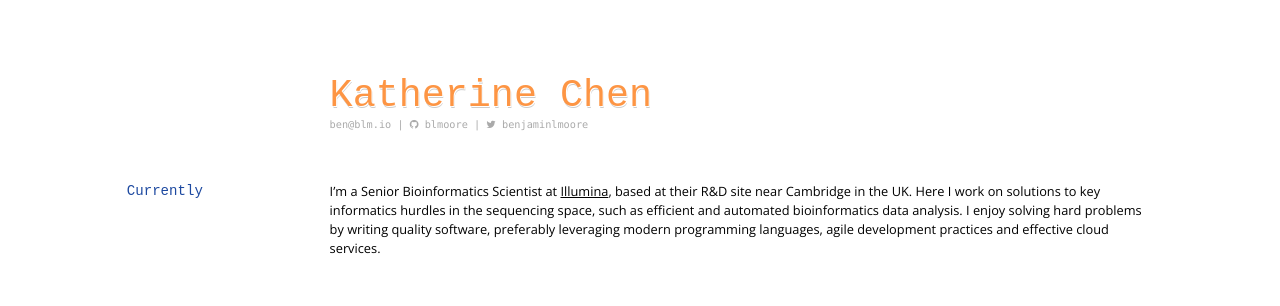
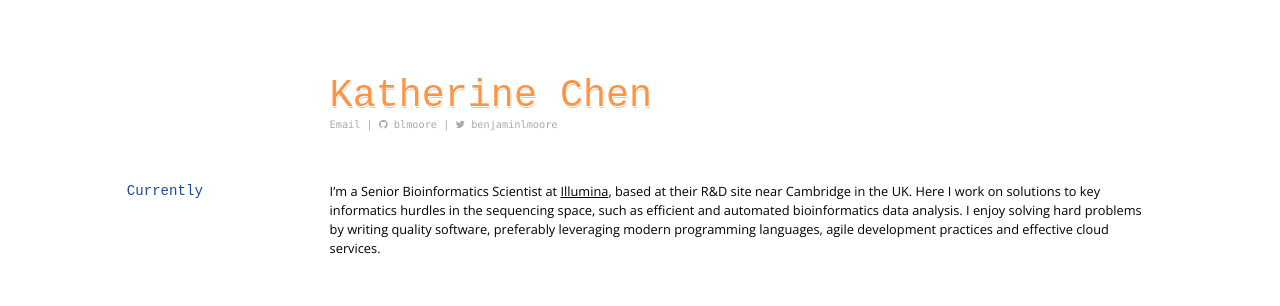
Before and after one commit to blmoore/md-cv, a Jekyll site: the page built from index.md, in a window 1280 px wide and 900 px high. Shown: the top 306 px of the window. Built offline with Jekyll 4.4.1, drawn with Linux system fonts in a browser that asks for light colours; nearby versions of some CDN libraries; some web fonts are replaced.

Commit message:
Update index.md

```diff
--- a/index.md
+++ b/index.md
@@ -5,7 +5,7 @@ title: Katherine Chen's CV
 # Katherine Chen
 
 <div id="webaddress">
-<a href="mailto:ben@blm.io">ben@blm.io</a>
+<a href="mailto:Katherinechan912@gmail.com">Email</a>
 |
 <i class="fa fa-github"></i> <a href="http://github.com/blmoore">blmoore</a>
 |
```
